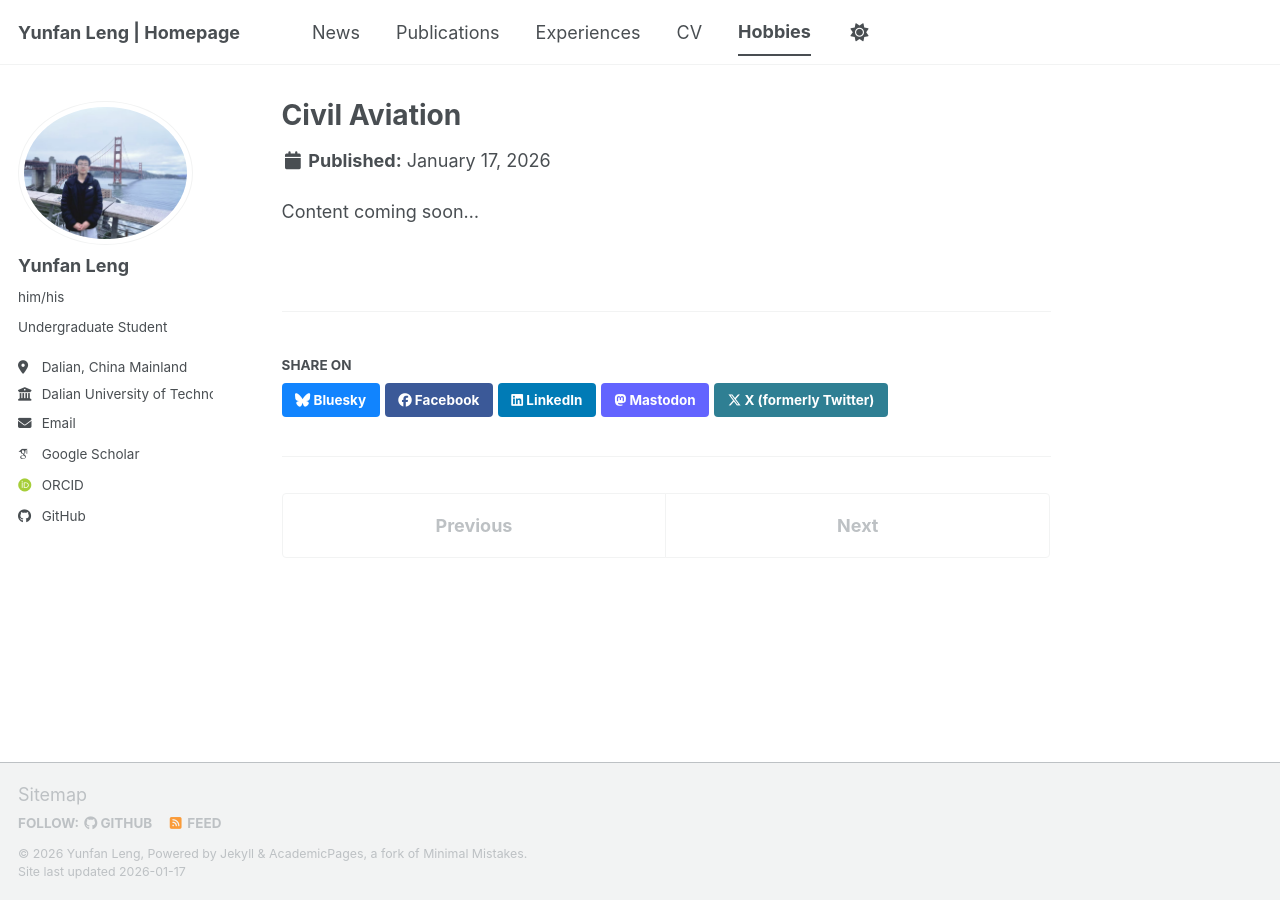
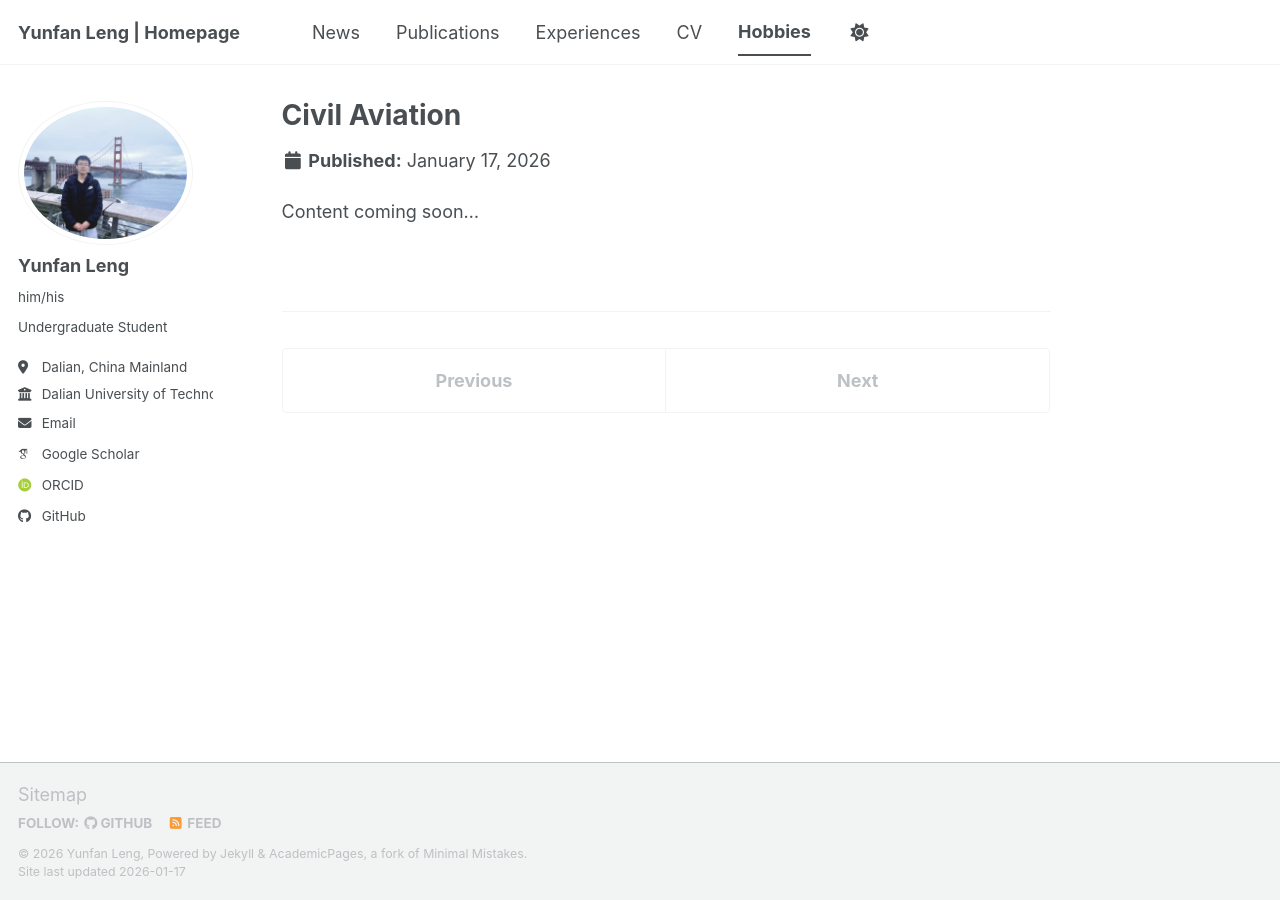
Before and after one commit to WENJIN6666/wenjin6666.github.io, a Jekyll site: the page built from _hobbies/civil-aviation.md, in a window 1280 px wide. Built offline with Jekyll 4.4.1, drawn with Linux system fonts in a browser that asks for light colours; some web fonts are replaced; a script bundle is joined from its source files by our own code; library files that are not in the unit come from our copies; some of the changed lines change nothing that is shown.

Commit message:
Hide social share buttons on hobbies pages (commented out)

```diff
--- a/_config.yml
+++ b/_config.yml
@@ -324,7 +324,7 @@ defaults:
     values:
       layout: single
       author_profile: true
-      share: true
+      # share: true  # Commented out to hide social share buttons
 
 
 # Sass/SCSS
```
Also changed, not shown: images/profile.png.jpg (added).
